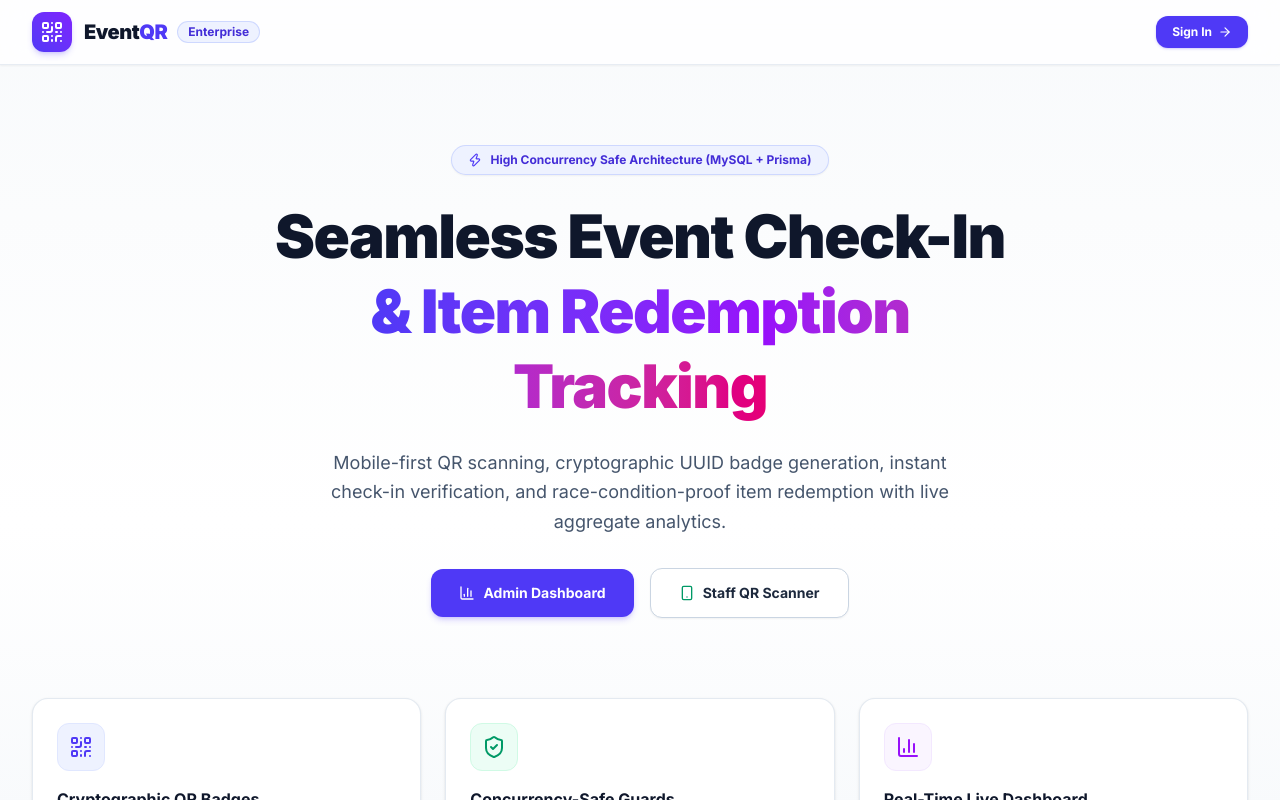
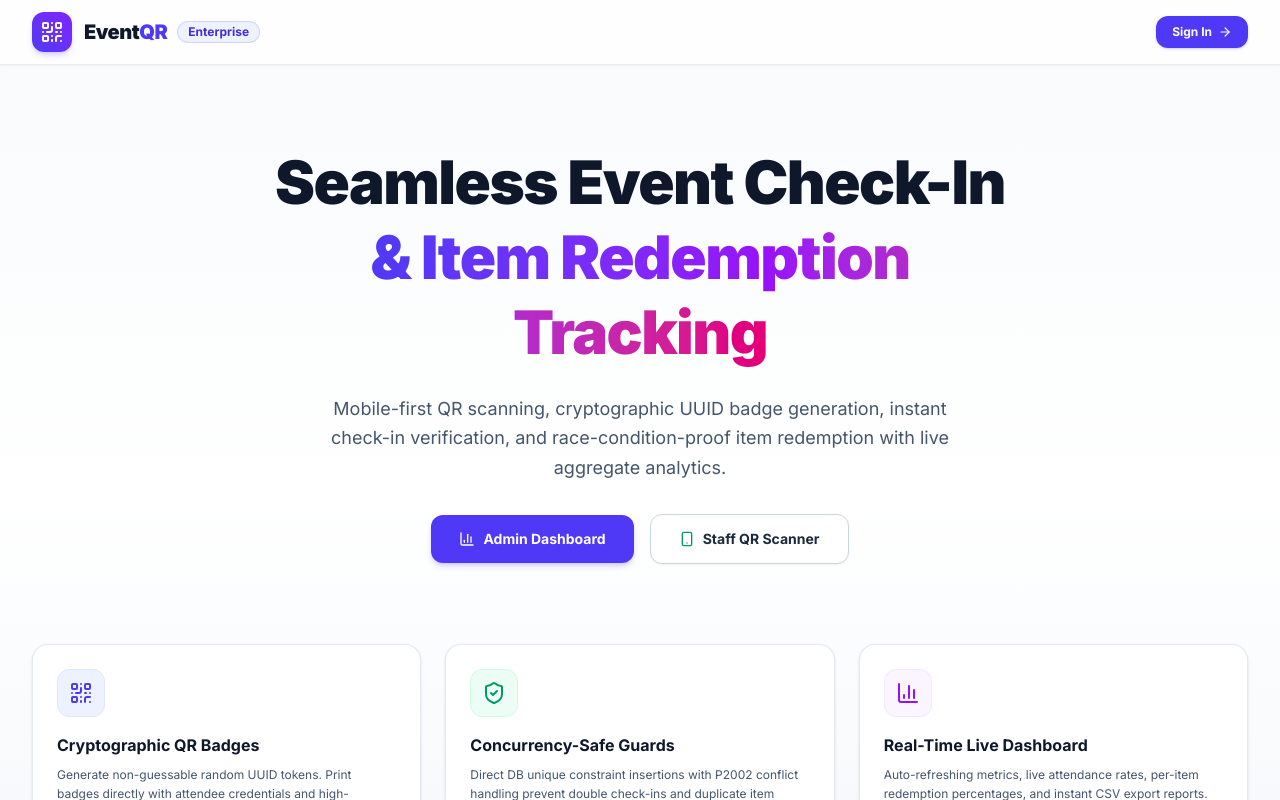
Before and after one commit to rozyrosh/event_qr_smilemedia, a Next.js app: page / in a window 1280 px wide. Shown: the top 800 px of the page. Built offline with nearby package versions, Linux system fonts and the light colour scheme; no server answers.

Commit message:
fix: remove architecture badge from landing page hero

```diff
--- a/src/app/page.tsx
+++ b/src/app/page.tsx
@@ -2,7 +2,7 @@
 
 import Link from 'next/link';
 import { useSession } from 'next-auth/react';
-import { QrCode, ShieldCheck, Zap, ArrowRight, BarChart3, Smartphone } from 'lucide-react';
+import { QrCode, ShieldCheck, ArrowRight, BarChart3, Smartphone } from 'lucide-react';
 
 export default function HomePage() {
   const { data: session } = useSession();
@@ -70,11 +70,6 @@ export default function HomePage() {
       {/* Hero Section */}
       <main className="max-w-7xl mx-auto px-4 sm:px-6 lg:px-8 py-16 sm:py-20 flex-1 flex flex-col justify-center">
         <div className="text-center max-w-3xl mx-auto space-y-6">
-          <div className="inline-flex items-center space-x-2 px-4 py-1.5 rounded-full bg-indigo-50 border border-indigo-200/80 text-indigo-700 text-xs font-bold shadow-xs">
-            <Zap className="w-3.5 h-3.5 text-indigo-600" />
-            <span>High Concurrency Safe Architecture (MySQL + Prisma)</span>
-          </div>
-
           <h1 className="text-4xl sm:text-6xl font-black tracking-tight text-slate-900 leading-tight">
             Seamless Event Check-In <br />
             <span className="bg-clip-text text-transparent bg-gradient-to-r from-indigo-600 via-purple-600 to-pink-600">
```
